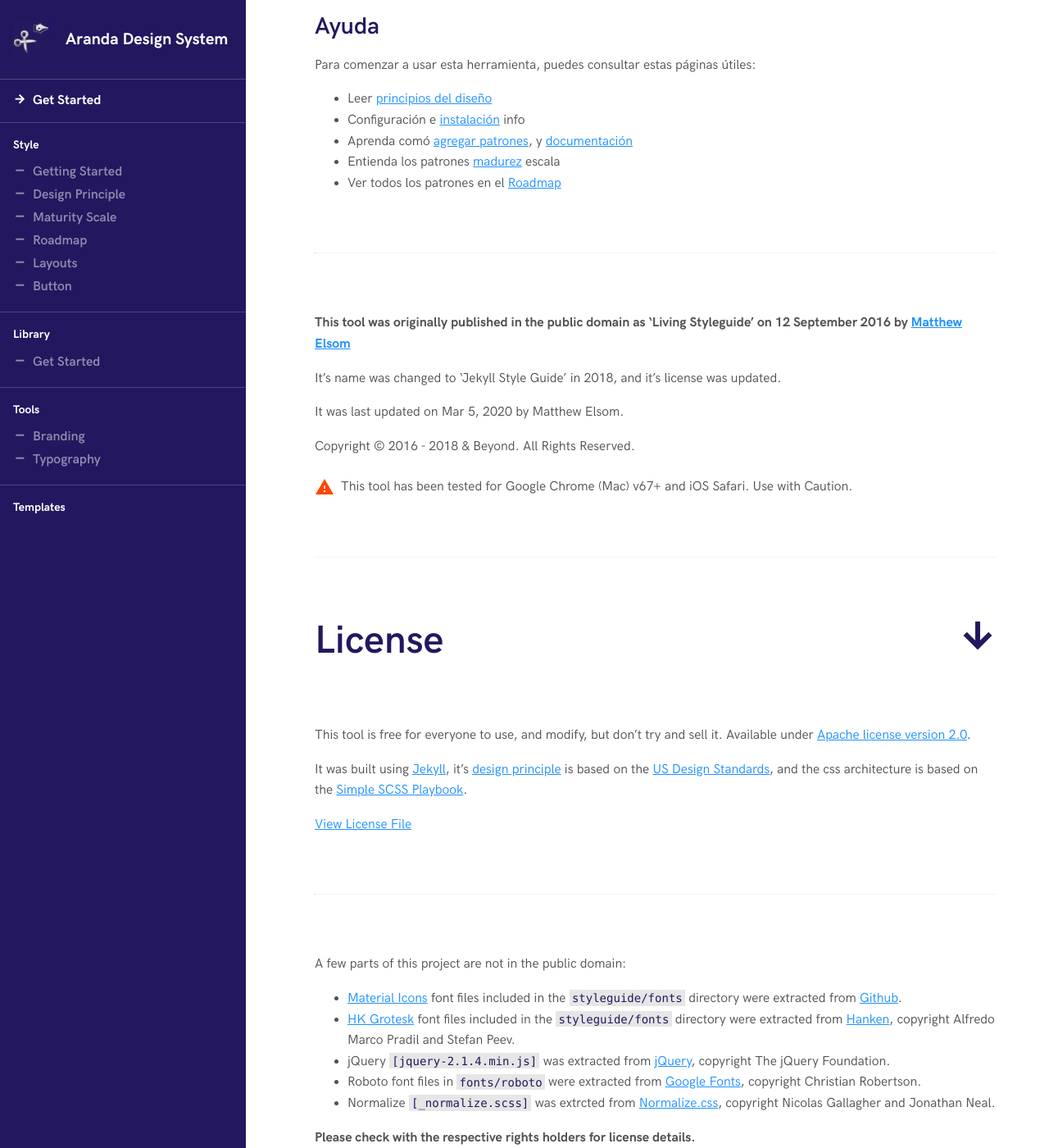
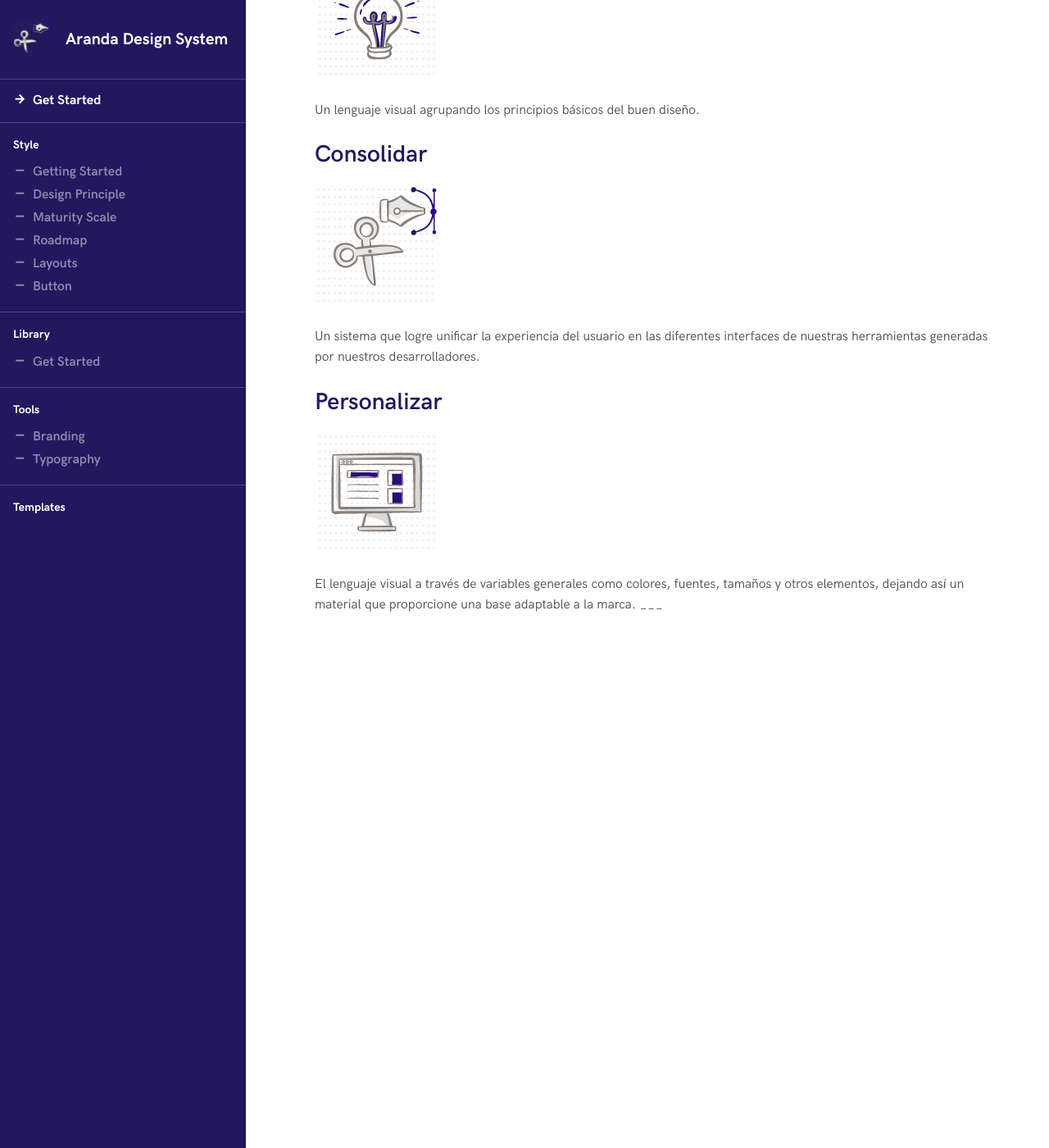
Before and after one commit to Nats85/guide-aranda, a Jekyll site: the page built from index.md, in a window 1280 px wide and 1400 px high, scrolled down 1074 px. Shown: the whole window at 82% size. Built offline with Jekyll 4.4.1, drawn with Linux system fonts in a browser that asks for light colours; some of the changed text lies outside the part shown.

Commit message:
Update index.md

```diff
--- a/index.md
+++ b/index.md
@@ -1,77 +1,33 @@
 ---
-title: Get Started
+title: Introducción
 layout: doc
 info: Welcome to the Aranda Design System.
 nav: false
 ---
 
-<h1>👋</h1>
+<h1> Introducción </h1>
 
 Un sistema de diseño fácil de usar, que tiene como objetivo presentar los elementos básicos de código abierto para cada una de nuestras herramientas a travez del lenguaje visual. Permitiendo así agrupar los principios esenciales de la interfaz y facilitar el proceso de desarrollos de nuestros productos.
 
 
-## ¿Como?
+![introduccion]({{ site.baseurl }}/styleguide/images/index.png)
 
-La idea con este sistema es optimizar el tiempo de construcción de nuestras herramientas a través de los siguientes aspectos:
+## Crear?
 
-- Fácil y rápido de usar.
-- Simple de mantener.
-- Coincidencia del flujo actual de trabajo.
-- Flexible para usar en una variedad de proyectos.
+![crear]({{ site.baseurl }}/styleguide/images/crear.png)
 
-## Requerimientos
+Un lenguaje visual agrupando los principios básicos del buen diseño.
 
-Requisitos para satisfacer las necesidades:
+## Consolidar
 
-- Se utilizo [Jekyll] (https: //jekyll.rb) como plantilla inicial.
-- Se utilizaran HTML / CSS / JS para construir un componente web, plantilla, etc. (se llamaran "patrones")
-- Se agregaran automáticamente todos los patrones en una 'Hoja de ruta'.
-- Se habilitara documentación simple para desarrolladores, diseñadores y propietarios de productos.
-- Se proporcionara una guía de estilo o 'carcasa' que sea fácil de personalizar.
+![consolidar]({{ site.baseurl }}/styleguide/images/consolidar.png)
 
-## Ayuda
-
-Para comenzar a usar esta herramienta, puedes consultar estas páginas útiles:
-
-- Leer [principios del diseño](https://jekyllstyleguide.com/docs/about/02-design-principle.html)
-- Configuración e [instalación](https://jekyllstyleguide.com/docs/about/01-getting-started.html) info
-- Aprenda comó [agregar patrones](https://jekyllstyleguide.com/docs/about/01-getting-started.html#adding-patterns), y [documentación](https://jekyllstyleguide.com/docs/about/01-getting-started.html#adding-documentation)
-- Entienda los patrones [madurez](https://jekyllstyleguide.com/docs/about/03-maturity.html) escala
-- Ver todos los patrones en el [Roadmap](https://jekyllstyleguide.com/docs/about/04-roadmap.html)
-
-___
+Un sistema que logre unificar la experiencia del usuario en las diferentes interfaces de nuestras herramientas generadas por nuestros desarrolladores.
 
 
+## Personalizar
 
-**This tool was originally published in the public domain as 'Living Styleguide' on 12 September 2016 by [{{ site.sg_author }}](https://matthewelsom.com)**
+![personalizar]({{ site.baseurl }}/styleguide/images/personalizar.png)
 
-It's name was changed to 'Jekyll Style Guide' in 2018, and it's license was updated.
-
-It was last updated on {{ site.time | date: "%b %-d, %Y"  }} by {{ site.sg_author }}.
-
-Copyright © 2016 - 2018 & Beyond. All Rights Reserved.
-
-><i class="icon red" data-icon="warning"></i>This tool has been tested for Google Chrome (Mac) v67+ and iOS Safari. Use with Caution.
-
-
-# License
-
-This tool is free for everyone to use, and modify, but don't try and sell it.
-Available under [Apache license version 2.0](https://www.apache.org/licenses/LICENSE-2.0.html).
-
-
-It was built using [Jekyll](https://jekyll.rb), it's [design principle]({{ site.baseurl }}/docs/about/02-design-principle.html) is based on the [US Design Standards](https://designsystem.digital.gov/design-principles/), and the css architecture is based on the [Simple SCSS Playbook](https://matthewelsom.com/blog/simple-scss-playbook.html).
-
-[View License File](https://github.com/matthewelsom/jekyll-style-guide/blob/master/LICENSE)
-
----
-
-A few parts of this project are not in the public domain:
-
-- [Material Icons](https://material.io/tools/icons/) font files included in the `styleguide/fonts` directory were extracted from [Github](https://github.com/google/material-design-icons).
-- [HK Grotesk](https://hanken.co/product/hk-grotesk/) font files included in the `styleguide/fonts` directory were extracted from [Hanken](https://hanken.co/product/hk-grotesk/), copyright Alfredo Marco Pradil and Stefan Peev.
-- jQuery `[jquery-2.1.4.min.js]` was extracted from [jQuery](https://jquery.com/), copyright The jQuery Foundation.
-- Roboto font files in `fonts/roboto` were extracted from [Google Fonts](https://fonts.google.com/), copyright Christian Robertson.
-- Normalize `[_normalize.scss]` was extrcted from [Normalize.css](https://github.com/necolas/normalize.css), copyright Nicolas Gallagher and Jonathan Neal.
-
-**Please check with the respective rights holders for license details.**
+El lenguaje visual a través de variables generales como colores, fuentes, tamaños y otros elementos, dejando así un material que proporcione una base adaptable a la marca.
+___
```
